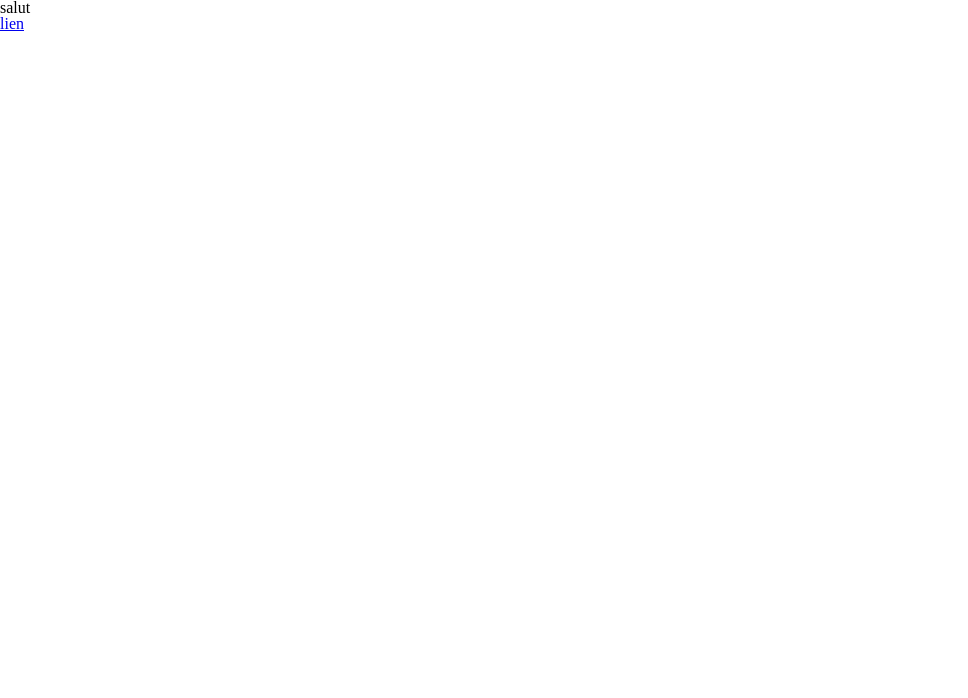
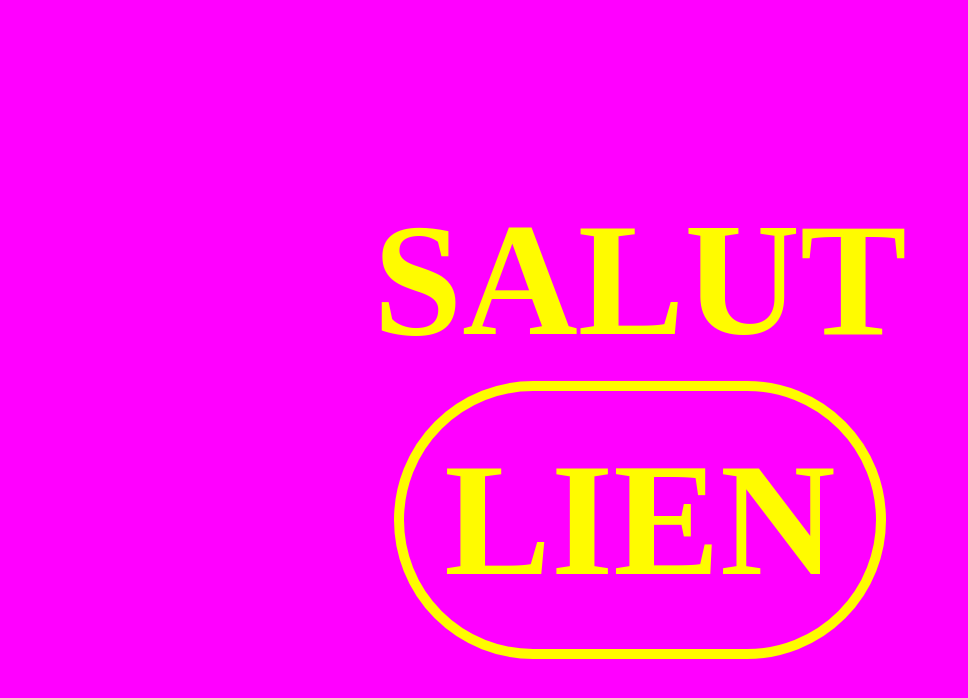
Before and after one commit to AnthoineSG/AnthoineSG.github.io, a plain HTML site: page index.html in a window 1280 px wide. Shown: the whole page, without its empty margins (0-968 px from the left). Drawn offline with Linux system fonts and the light colour scheme; files that its build step writes are made by us from their sources.

Commit message:
ajout de doss-v9

```diff
--- a/index.html
+++ b/index.html
@@ -5,7 +5,7 @@
     <meta http-equiv="X-UA-Compatible" content="IE=edge">
     <meta name="viewport" content="width=device-width, initial-scale=1.0">
     <link rel="stylesheet" href="../acceuil/reset.css">
-    <link rel="stylesheet" href="/var/www/html/AnthoineSG.github.io/acceuil/style.css">
+    <link rel="stylesheet" href="../acceuil/style.css">
     <title>Bijour</title>
 </head>
 <body>
@@ -17,7 +17,7 @@
         <p>salut </p>
 
 
-        <a href="https://anthoinesg.github.io/cv-anthoine/cv-anthoine">lien</a>
+        <a href="https://anthoinesg.github.io/cv/cv-anthoine">lien</a>
     </div>
 
 
```
Also changed, not shown: cv/cv-anthoine.html (+2 -2 lines).
